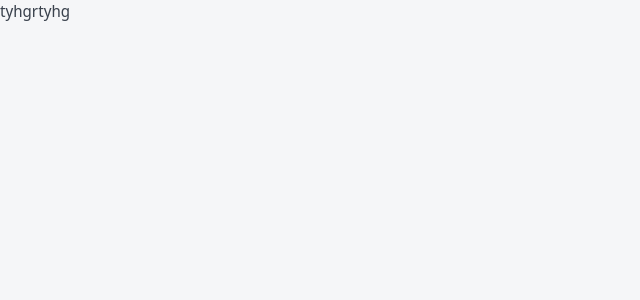
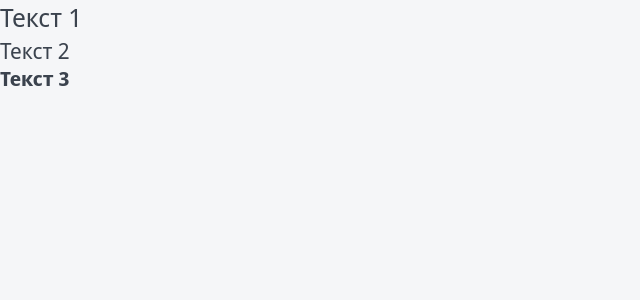
Before and after one commit to irinaWinter/app-next, a Next.js app: page / in a window 1280 px wide. Shown: the top 300 px of the page, without its empty margins (0-640 px from the left). Built offline with nearby package versions, Linux system fonts and the light colour scheme.

Commit message:
Добавляет компонент заголовка

```diff
--- /dev/null
+++ b/components/Htag/Htag.module.css
@@ -0,0 +1,23 @@
+.h1 {
+    margin: 0;
+
+    font-weight: 500;
+    font-size: 26px;
+    line-height: 35px;
+}
+
+.h2 {
+    margin: 0;
+
+    font-weight: 500;
+    font-size: 22px;
+    line-height: 30px;
+}
+
+.h3 {
+    margin: 0;
+
+    font-weight: 600;
+    font-size: 20px;
+    line-height: 27px;
+}
--- /dev/null
+++ b/components/Htag/Htag.props.ts
@@ -0,0 +1,6 @@
+import { ReactNode } from 'react';
+
+export interface HtagProps {
+    tag: 'h1' | 'h2' | 'h3';
+    children: ReactNode
+}
--- /dev/null
+++ b/components/Htag/Htag.tsx
@@ -0,0 +1,15 @@
+import { HtagProps } from './Htag.props';
+import styles from './Htag.module.css';
+
+export const Htag = ({ tag, children }: HtagProps): JSX.Element => {
+    switch (tag) {
+        case 'h1':
+            return <h1 className={styles.h1}>{children}</h1>
+        case 'h2':
+            return <h2 className={styles.h2}>{children}</h2>
+        case 'h3':
+            return <h3 className={styles.h3}>{children}</h3>
+        default:
+            return <></>;
+    }
+};
--- /dev/null
+++ b/components/index.ts
@@ -0,0 +1 @@
+export * from './Htag/Htag'
--- a/pages/index.tsx
+++ b/pages/index.tsx
@@ -1,7 +1,11 @@
+import { Htag } from '../components';
+
 export default function Home(): JSX.Element {
   return (
-    <div>
-      tyhgrtyhg
-    </div>
+    <>
+      <Htag tag="h1">Текст 1</Htag>
+      <Htag tag="h2">Текст 2</Htag>
+      <Htag tag="h3">Текст 3</Htag>
+    </>
   )
 }
```
